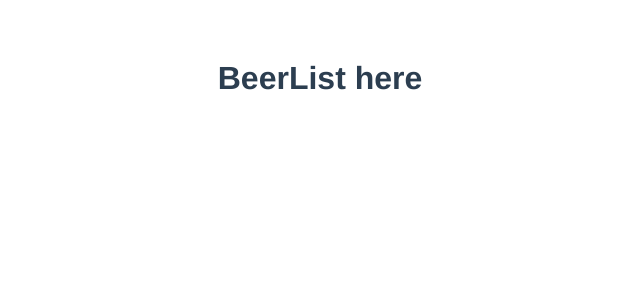
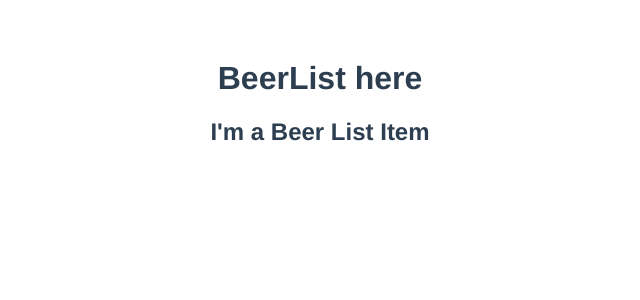
Before and after one commit to mjmccoach/Vue_MultiComponent_API, a Vue app: page / in a window 1280 px wide. Shown: the top 300 px of the page, without its empty margins (320-960 px from the left). Built offline with nearby package versions, Linux system fonts and the light colour scheme.

Commit message:
Created skeletoned and registered the BeerListItem component

```diff
--- a/src/components/BeerList.vue
+++ b/src/components/BeerList.vue
@@ -1,9 +1,18 @@
 <template>
-  <h1>BeerList here</h1>
+  <div class="Beer List">
+    <h1>BeerList here</h1>
+    <beer-list-item/>
+  </div>
 </template>
 
 <script>
+import BeerListItem from './BeerListItem.vue'
+
+
 export default {
+  components: {
+      'beer-list-item' : BeerListItem
+  },
 
 }
 </script>
--- /dev/null
+++ b/src/components/BeerListItem.vue
@@ -0,0 +1,13 @@
+<template>
+  <h2>I'm a Beer List Item</h2>
+</template>
+
+<script>
+export default {
+
+}
+</script>
+
+<style>
+
+</style>
```
